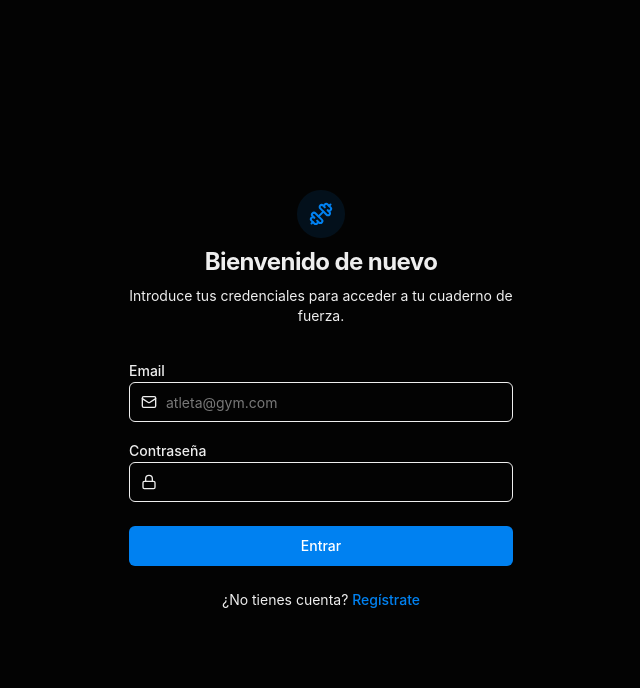
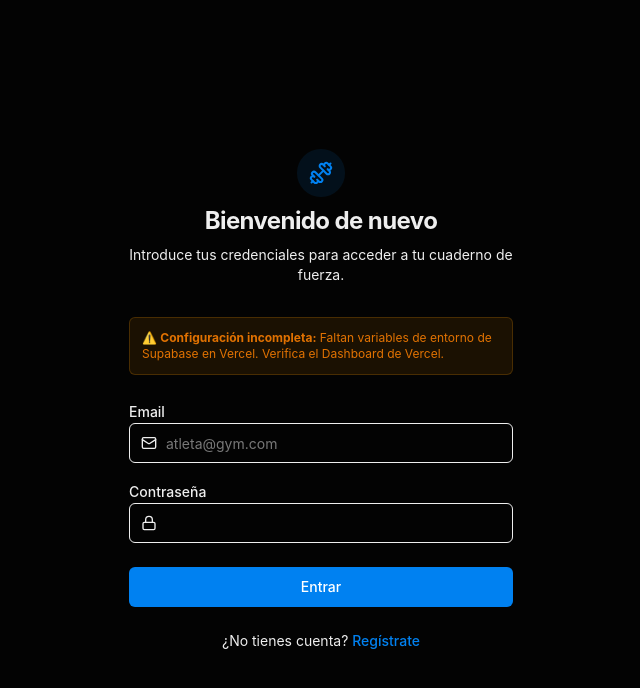
Before and after one commit to srbitgithub/datagymroutines, a Next.js app: page /login in a window 1280 px wide. Shown: the top 688 px of the page, without its empty margins (319-959 px from the left). Built offline with nearby package versions, Linux system fonts and the light colour scheme.

Commit message:
Add client-side environment check and warning to LoginForm

```diff
--- a/src/modules/auth/infrastructure/components/LoginForm.tsx
+++ b/src/modules/auth/infrastructure/components/LoginForm.tsx
@@ -6,9 +6,15 @@ import { Mail, Lock, Loader2 } from 'lucide-react';
 
 export function LoginForm() {
   const [state, action, isPending] = useActionState(loginAction, null);
+  const isEnvMissing = !process.env.NEXT_PUBLIC_SUPABASE_URL || !process.env.NEXT_PUBLIC_SUPABASE_ANON_KEY;
 
   return (
     <form action={action} className="w-full max-w-sm space-y-6">
+      {isEnvMissing && (
+        <div className="rounded-md bg-amber-500/10 p-3 text-xs text-amber-600 border border-amber-500/20">
+          ⚠️ <strong>Configuración incompleta:</strong> Faltan variables de entorno de Supabase en Vercel. Verifica el Dashboard de Vercel.
+        </div>
+      )}
       <div className="space-y-4">
         <div className="space-y-2">
           <label htmlFor="email" className="text-sm font-medium leading-none peer-disabled:cursor-not-allowed peer-disabled:opacity-70">
```
